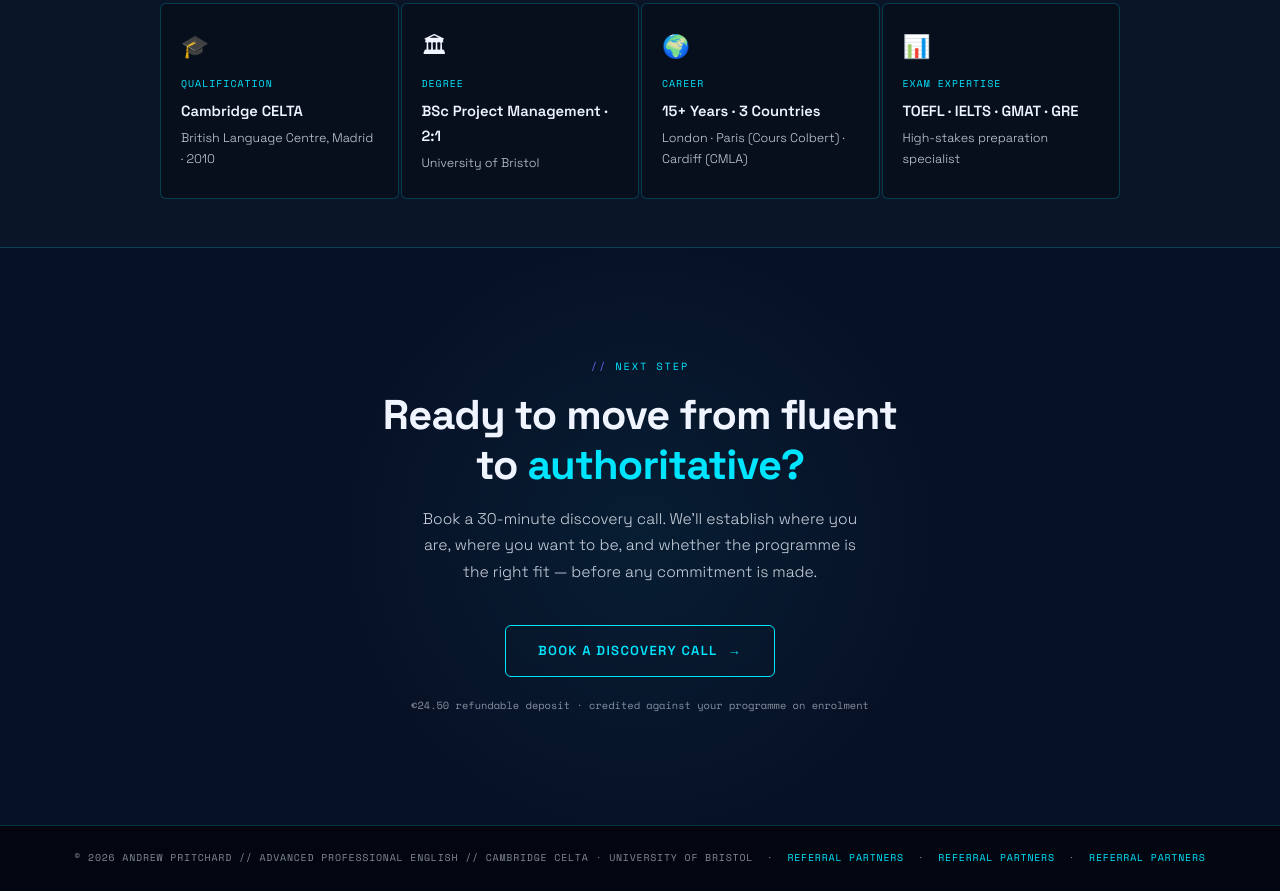
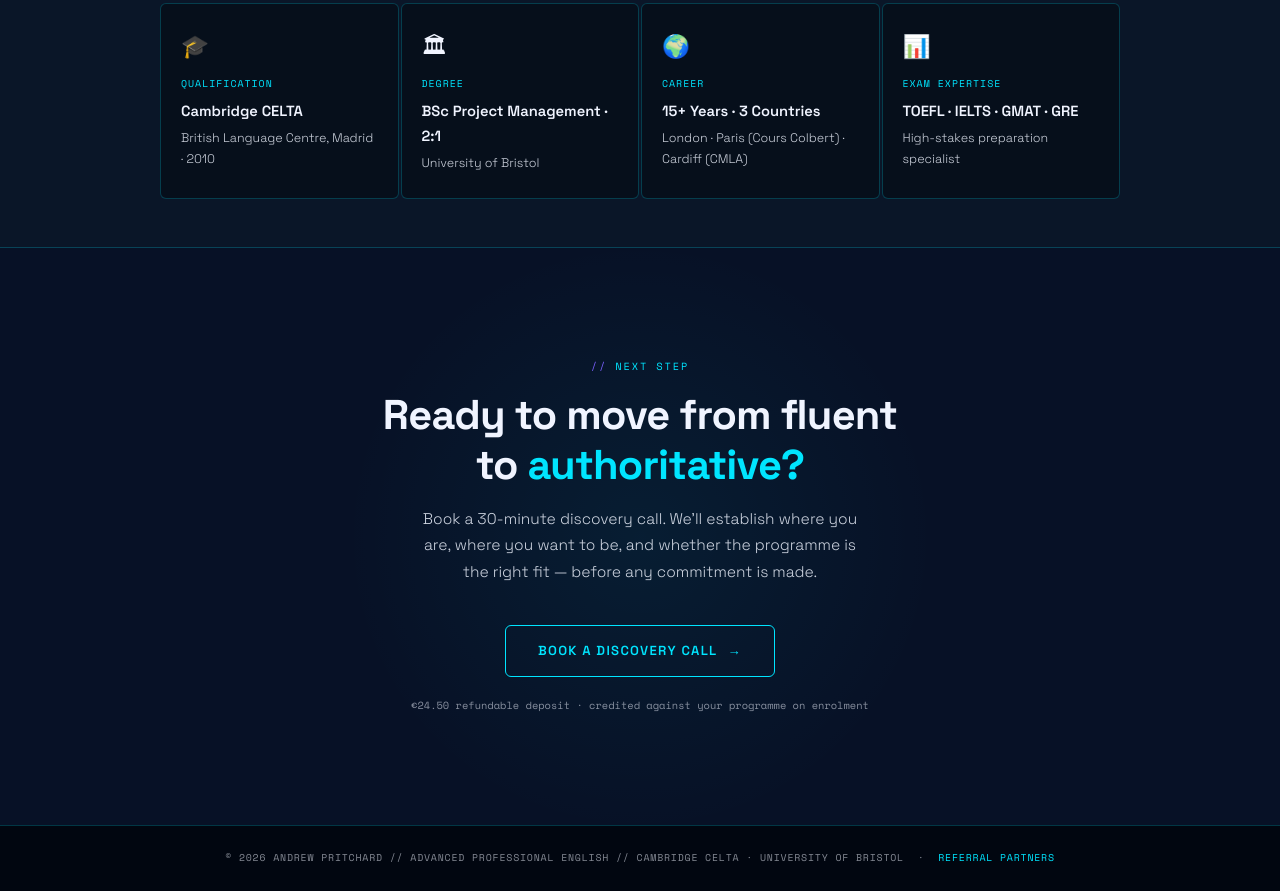
Before and after one commit to fluencyandrew/fluencyandrew, a plain HTML site: page index.html in a window 1280 px wide. Shown: the part 4933-5824 px from the top of the page. Drawn offline with nearby package versions, Linux system fonts and the light colour scheme.

Commit message:
Update index.html

```diff
--- a/index.html
+++ b/index.html
@@ -514,7 +514,7 @@ footer { background:#010610; border-top:1px solid var(--cyan-border); text-align
   </div>
 </section>
 
-<footer>© 2026 ANDREW PRITCHARD // ADVANCED PROFESSIONAL ENGLISH // CAMBRIDGE CELTA · UNIVERSITY OF BRISTOL &nbsp;·&nbsp; <a href="referral_1.html" style="color:var(--cyan);text-decoration:none;letter-spacing:0.08em;">REFERRAL PARTNERS</a> &nbsp;·&nbsp; <a href="referral_2.html" style="color:var(--cyan);text-decoration:none;letter-spacing:0.08em;">REFERRAL PARTNERS</a> &nbsp;·&nbsp; <a href="referral_3.html" style="color:var(--cyan);text-decoration:none;letter-spacing:0.08em;">REFERRAL PARTNERS</a></footer>
+<footer>© 2026 ANDREW PRITCHARD // ADVANCED PROFESSIONAL ENGLISH // CAMBRIDGE CELTA · UNIVERSITY OF BRISTOL &nbsp;·&nbsp; <a href="referral_1.html" style="color:var(--cyan);text-decoration:none;letter-spacing:0.08em;">REFERRAL PARTNERS</a> </footer>
 
 </body>
 </html>
```
